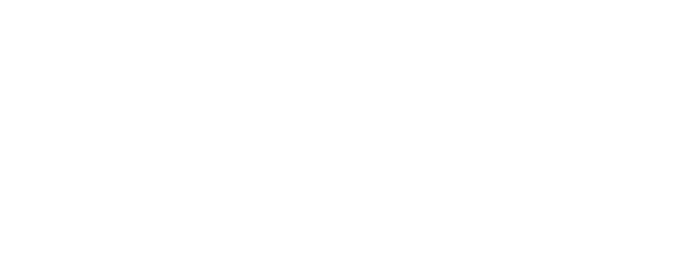
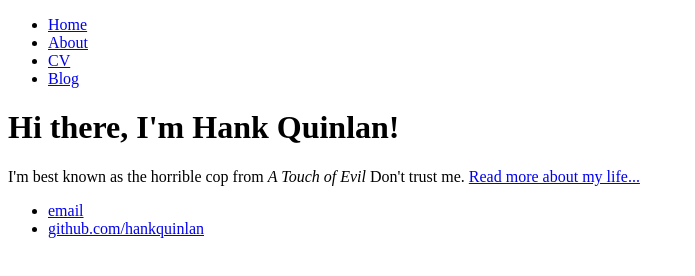
Before and after one commit to danoreper/danoreper.github.io, a plain HTML site: page index.html in a window 1280 px wide. Shown: the whole page, without its empty margins (0-695 px from the left). Drawn offline with Linux system fonts and the light colour scheme.

Commit message:
Update index.html

```diff
--- a/index.html
+++ b/index.html
@@ -1,8 +1,28 @@
 <!DOCTYPE html>
 <html>
 	<head>
-		<title>Daniel Oreper</title>
+		<title>Hank Quinlan, Horrible Cop</title>
 	</head>
 	<body>
+		<nav>
+    		<ul>
+        		<li><a href="/">Home</a></li>
+	        	<li><a href="/about">About</a></li>
+        		<li><a href="/cv">CV</a></li>
+        		<li><a href="/blog">Blog</a></li>
+    		</ul>
+		</nav>
+		<div class="container">
+    		<div class="blurb">
+        		<h1>Hi there, I'm Hank Quinlan!</h1>
+				<p>I'm best known as the horrible cop from <em>A Touch of Evil</em> Don't trust me. <a href="/about">Read more about my life...</a></p>
+    		</div><!-- /.blurb -->
+		</div><!-- /.container -->
+		<footer>
+    		<ul>
+        		<li><a href="mailto:hankquinlanhub@gmail.com">email</a></li>
+        		<li><a href="https://github.com/hankquinlan">github.com/hankquinlan</a></li>
+			</ul>
+		</footer>
 	</body>
 </html>
```
